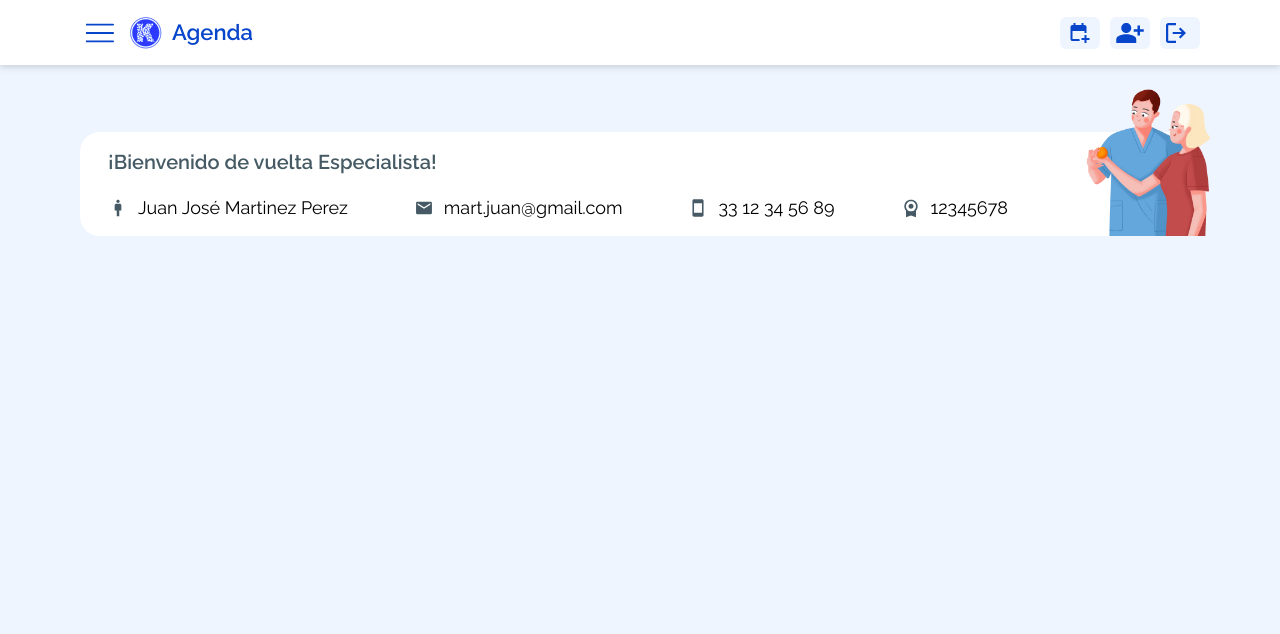
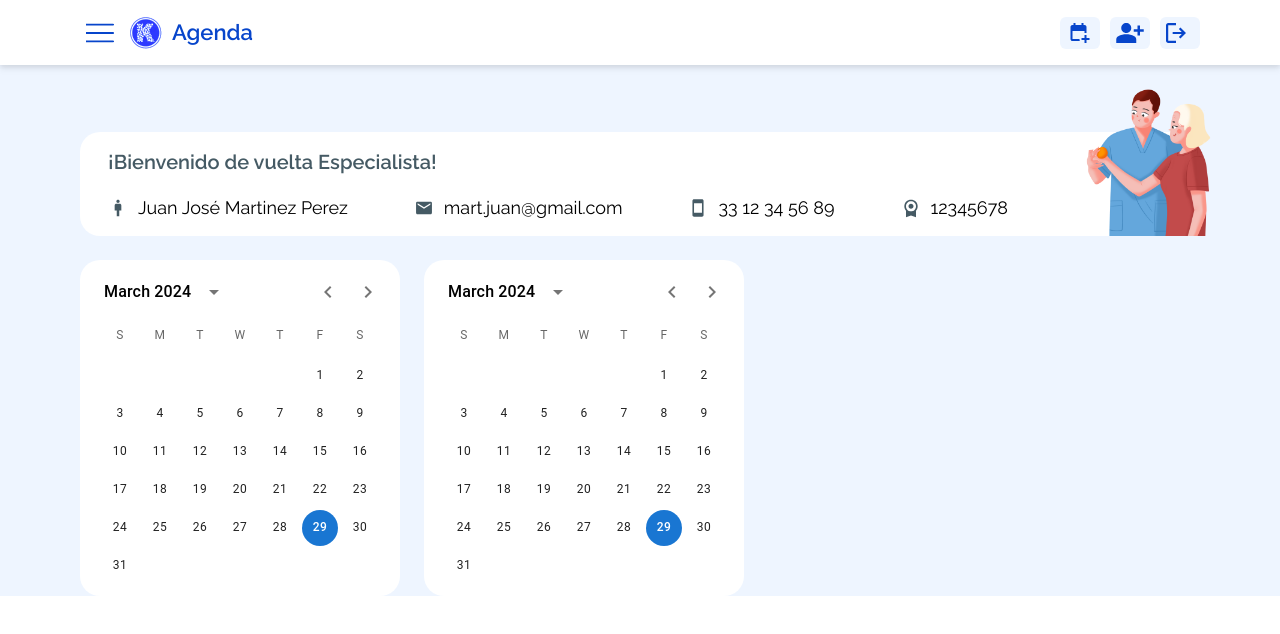
Before and after one commit to KodeClinic/front_KodeClinic, a Next.js app: page /DashboardSpe in a window 1280 px wide. Shown: the top 634 px of the page. Built offline with nearby package versions, Linux system fonts and the light colour scheme.

Commit message:
fix padding in SpecialistCard.jsx, mui dependencies for Calendar installed

```diff
--- /dev/null
+++ b/components/Calendar.jsx
@@ -0,0 +1,16 @@
+import * as React from "react";
+import dayjs from "dayjs";
+import { AdapterDayjs } from "@mui/x-date-pickers/AdapterDayjs";
+import { LocalizationProvider } from "@mui/x-date-pickers/LocalizationProvider";
+import { DateCalendar } from "@mui/x-date-pickers/DateCalendar";
+
+export default function DateCalendarValue() {
+  const [value, setValue] = React.useState(dayjs(new Date()));
+  console.log(value);
+
+  return (
+    <LocalizationProvider dateAdapter={AdapterDayjs}>
+      <DateCalendar value={value} onChange={(newValue) => setValue(newValue)} />
+    </LocalizationProvider>
+  );
+}
--- a/components/SpecialistCard.jsx
+++ b/components/SpecialistCard.jsx
@@ -4,7 +4,7 @@ export default function SpecialistCard({ name, gender, email, cel, cedProf }) {
   return (
     <section
       className={clsx(
-        "pt-[132px] px-4",
+        "pt-[88px] px-4 min-[980px]:pt-[132px]",
         "sm:px-14 min-[980px]:px-20",
         "min-[980px]:flex min-[980px]:flex-row ",
         "lg:max-w-[1440px] lg:m-auto",
--- a/package.json
+++ b/package.json
@@ -9,7 +9,12 @@
     "lint": "next lint"
   },
   "dependencies": {
+    "@emotion/react": "^11.11.4",
+    "@emotion/styled": "^11.11.0",
+    "@mui/material": "^5.15.14",
+    "@mui/x-date-pickers": "^7.1.0",
     "clsx": "^2.1.0",
+    "dayjs": "^1.11.10",
     "next": "14.1.4",
     "react": "^18",
     "react-dom": "^18",
--- a/pages/DashboardSpe.jsx
+++ b/pages/DashboardSpe.jsx
@@ -1,11 +1,13 @@
 import NavBarSpe from "@/components/NavBarSpe";
 import SpecialistCard from "@/components/SpecialistCard";
+import Calendar from "@/components/Calendar";
 import clsx from "clsx";
 
 export default function DashboardEsp() {
   return (
-    <main className={clsx("bg-background h-screen w-full")}>
+    <main className={clsx("bg-background h-full w-full")}>
       <NavBarSpe pageName={"Agenda"} />
+
       <SpecialistCard
         name={"Juan José Martinez Perez"}
         gender={"male"}
@@ -13,6 +15,19 @@ export default function DashboardEsp() {
         cel={"33 12 34 56 89"}
         cedProf={"12345678"}
       />
+      <section
+        className={clsx(
+          "flex flex-col gap-6 sm:flex-row",
+          "pt-6 px-4 sm:px-14 min-[980px]:px-20"
+        )}
+      >
+        <div className={clsx("bg-white rounded-[20px]")}>
+          <Calendar />
+        </div>
+        <div className={clsx("bg-white rounded-[20px]")}>
+          <Calendar />
+        </div>
+      </section>
     </main>
   );
 }
```
Also changed, not shown: 1 other file (tests, documents, lock files or other folders).
